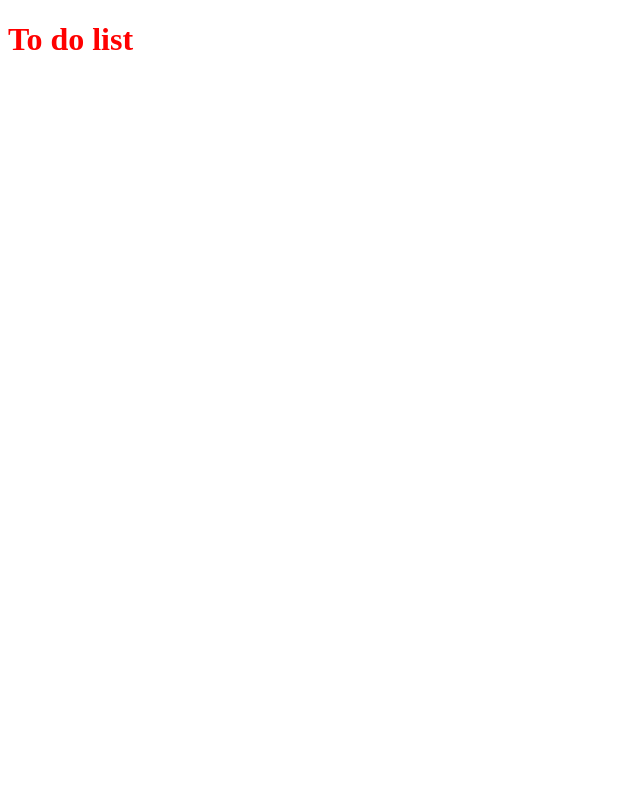
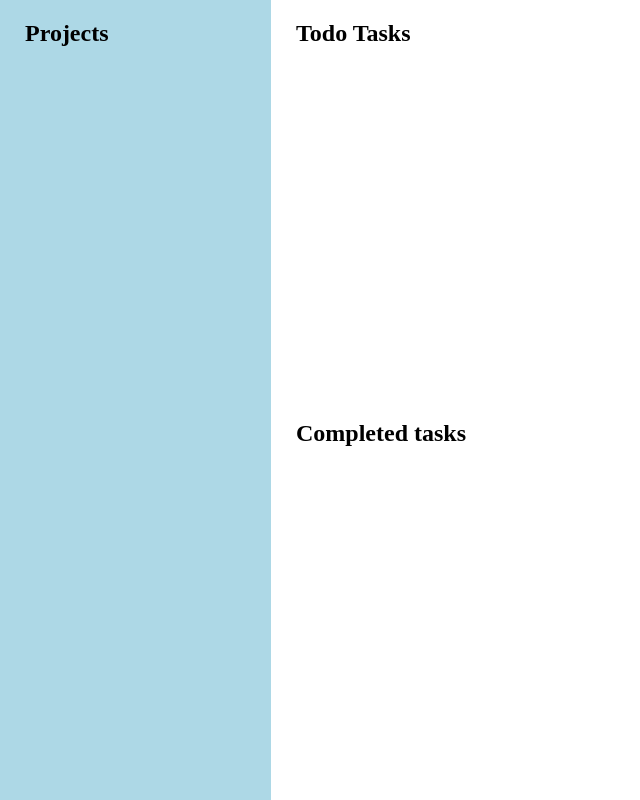
Before and after one commit to timcbuck/TOP-todoapp, a website built with webpack: page src/index.html in a window 1280 px wide. Shown: the whole page, without its empty margins (0-640 px from the left). Built offline with nearby package versions, Linux system fonts and the light colour scheme.

Commit message:
Add basic structure to webpage

```diff
--- a/src/index.html
+++ b/src/index.html
@@ -6,6 +6,16 @@
     <title>Todo App</title>
 </head>
 <body>
-    <h1>To do list</h1>
+    <div id="projects-pane">
+        <h2>Projects</h2>
+    </div>
+    <div id="main-content">
+        <div id="todo-tasks">
+            <h2>Todo Tasks</h2>
+        </div>
+        <div id="completed-tasks">
+            <h2>Completed tasks</h2>
+        </div>
+    </div>
 </body>
 </html>
--- a/src/styles.css
+++ b/src/styles.css
@@ -1,3 +1,27 @@
-h1 {
-    color: red;
+body {
+    margin: 0;
+    height: 100vh;
+    display: flex;
 }
+
+#projects-pane {
+    padding-left: 25px;
+    flex: 1;
+    min-width: 200px;
+    background-color: lightblue;
+}
+
+#main-content {
+    padding-left: 25px;
+    flex: 4;
+    display: flex;
+    flex-direction: column;
+}
+
+#todo-tasks {
+    flex: 1;
+}
+
+#completed-tasks {
+    flex: 1;
+}
```
Also changed, not shown: dist/index.html, dist/main.js.
